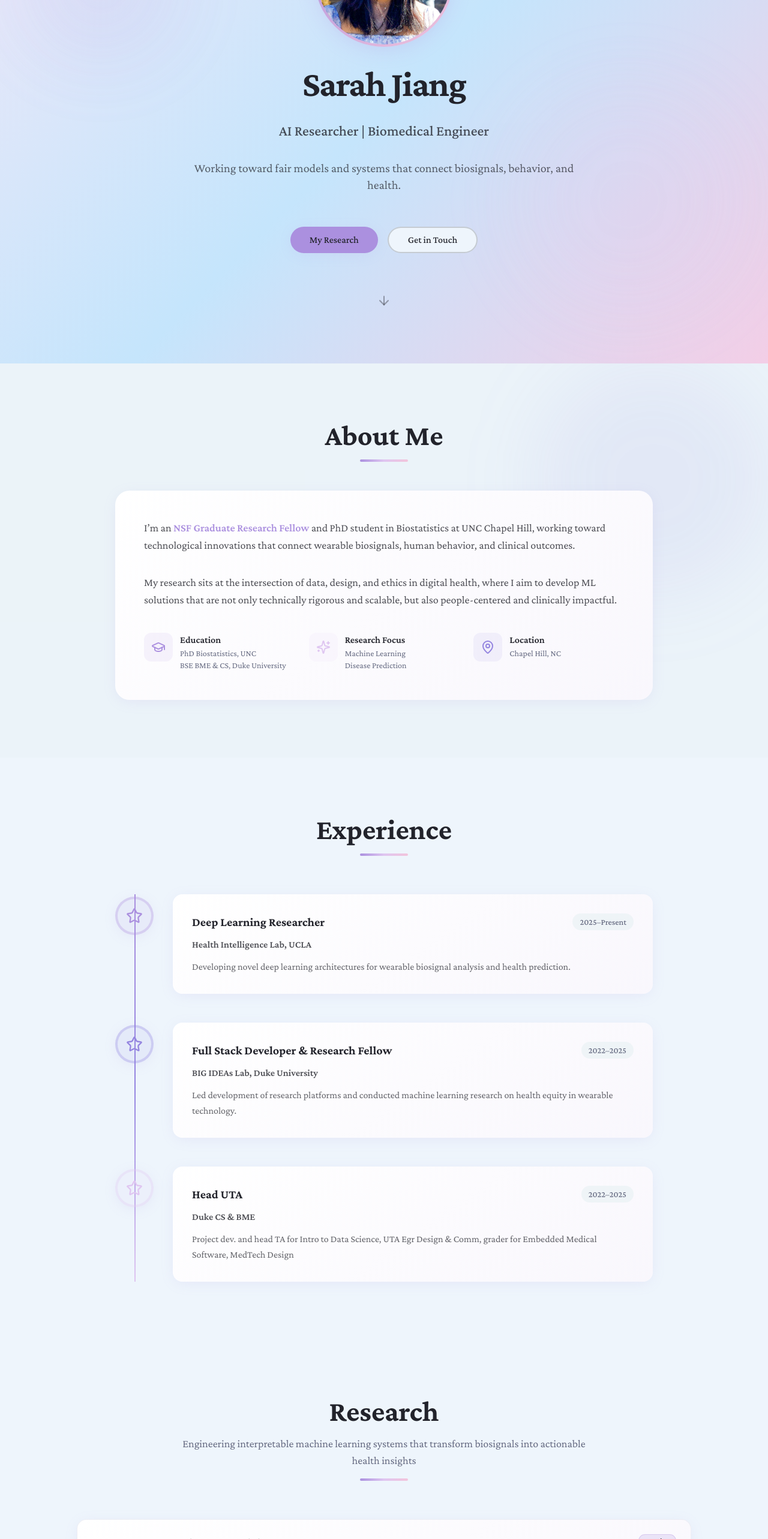
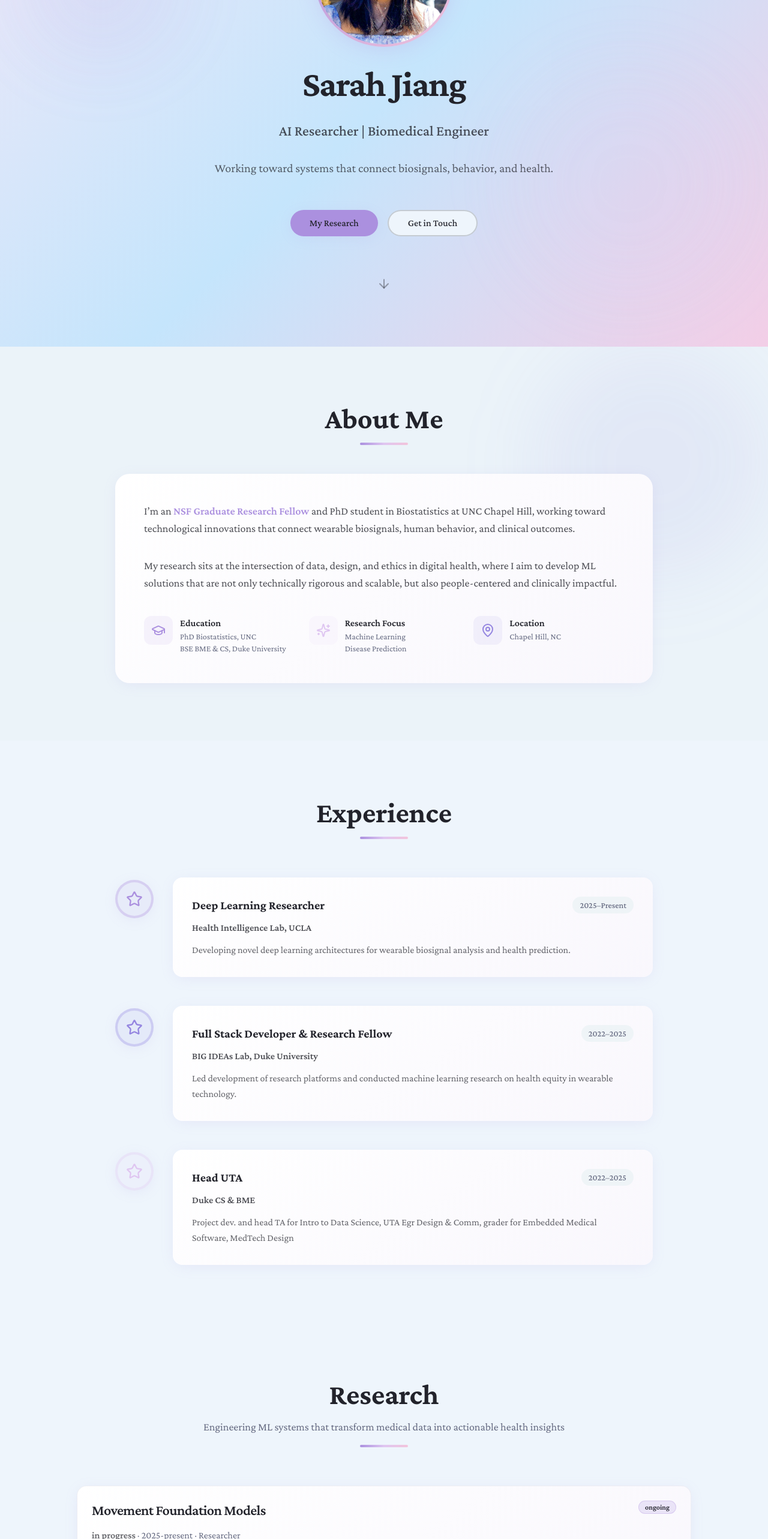
Before and after one commit to sarahhjiang/sarahhjiang.github.io, a React (Vite) app: page / in a window 1280 px wide. Shown: the part 234-2800 px from the top of the page at 60% size. Built offline with nearby package versions, Linux system fonts and the light colour scheme; the HTML template or start-up script is replaced by a standard one.

Commit message:
minor tweaks

```diff
--- a/src/components/Experience.tsx
+++ b/src/components/Experience.tsx
@@ -60,17 +60,13 @@ const Experience = () => {
         </div>
 
         <div className="max-w-4xl mx-auto">
-          <div className="relative">
-            {/* Timeline line (put behind the dots) */}
-            <div className="hidden md:block absolute left-8 top-0 bottom-0 w-0.5 bg-gradient-to-b from-primary via-accent to-secondary z-0" />
-
           <div className="space-y-12">
             {experiences.map((exp, index) => {
               const color = experienceStyles[exp.color] ?? experienceStyles.primary;
               return (
                 <div key={index} className="relative flex gap-8 group">
                   {/* Timeline dot */}
-                    <div className="hidden md:flex items-start pt-1 relative z-10">
+                  <div className="hidden md:flex items-start pt-1">
                     <div
                       className={cn(
                         "w-16 h-16 rounded-full border-4 flex items-center justify-center shadow-soft group-hover:shadow-hover transition-smooth group-hover:scale-110",
@@ -104,7 +100,6 @@ const Experience = () => {
           </div>
         </div>
       </div>
-      </div>
     </section>
   );
 };
--- a/src/components/Hero.tsx
+++ b/src/components/Hero.tsx
@@ -44,7 +44,7 @@ const Hero = () => {
 
           {/* Tagline */}
           <p className="text-lg md:text-xl text-foreground/70 max-w-2xl mx-auto leading-relaxed">
-            Working toward fair models and systems that connect biosignals, behavior, and health.
+            Working toward systems that connect biosignals, behavior, and health.
           </p>
 
           {/* CTA Buttons */}
--- a/src/components/Research.tsx
+++ b/src/components/Research.tsx
@@ -69,7 +69,7 @@ const Research = () => {
             Research
           </h2>
           <p className="text-lg text-muted-foreground max-w-2xl mx-auto">
-            Engineering interpretable machine learning systems that transform biosignals into actionable health insights
+            Engineering ML systems that transform medical data into actionable health insights
           </p>
           <div className="w-20 h-1 bg-gradient-to-r from-primary via-secondary to-blush mx-auto rounded-full mt-4" />
         </div>
```
Lines whose indentation alone changed are shown as unchanged.
